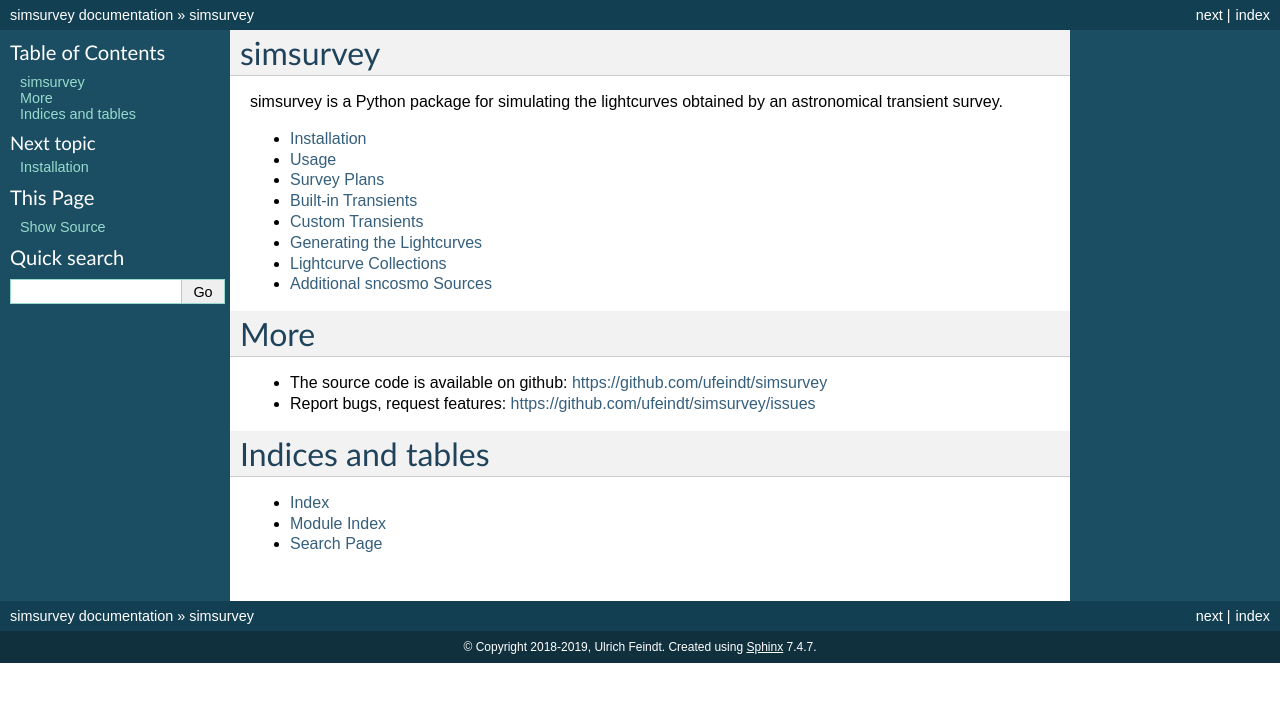
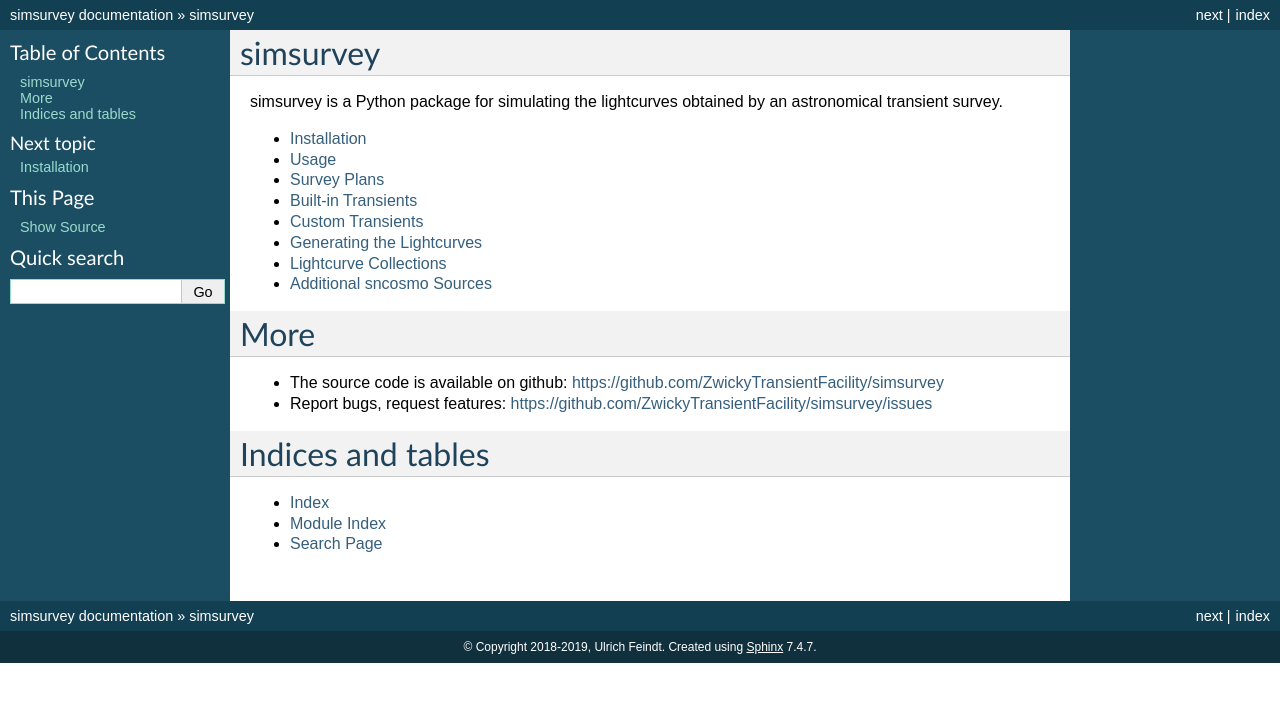
Before and after one commit to ZwickyTransientFacility/simsurvey, a Sphinx documentation site: the page built from docs/index.rst, in a window 1280 px wide. Shown: the top 702 px of the page. Built offline with Sphinx 7.4.7, drawn with Linux system fonts in a browser that asks for light colours.

Commit message:
changed links to new repo location

```diff
--- a/docs/index.rst
+++ b/docs/index.rst
@@ -25,8 +25,8 @@ by an astronomical transient survey.
 More
 ====
 
-* The source code is available on github: https://github.com/ufeindt/simsurvey
-* Report bugs, request features: https://github.com/ufeindt/simsurvey/issues
+* The source code is available on github: https://github.com/ZwickyTransientFacility/simsurvey
+* Report bugs, request features: https://github.com/ZwickyTransientFacility/simsurvey/issues
 
 Indices and tables
 ==================
--- a/docs/install.rst
+++ b/docs/install.rst
@@ -30,10 +30,10 @@ Install latest development version
 ==================================
 
 simsurvey is being developed `on github
-<https://github.com/ufeindt/simsurvey>`_. To get the latest
+<https://github.com/ZwickyTransientFacility/simsurvey>`_. To get the latest
 development version using ``git``::
 
-    git clone git://github.com/ufeindt/simsurvey.git
+    git clone git://github.com/ZwickyTransientFacility/simsurvey.git
     cd simsurvey
 
 then::
```
Also changed, not shown: README.md (+1 -1 lines).
